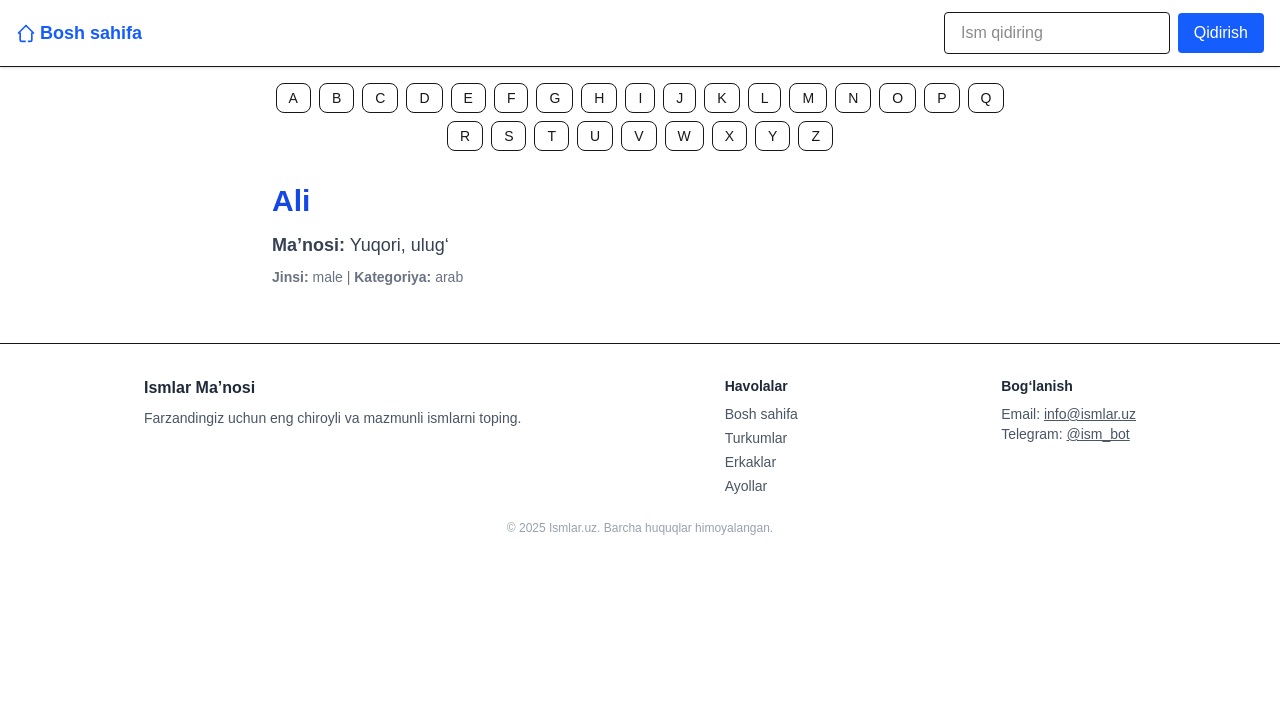
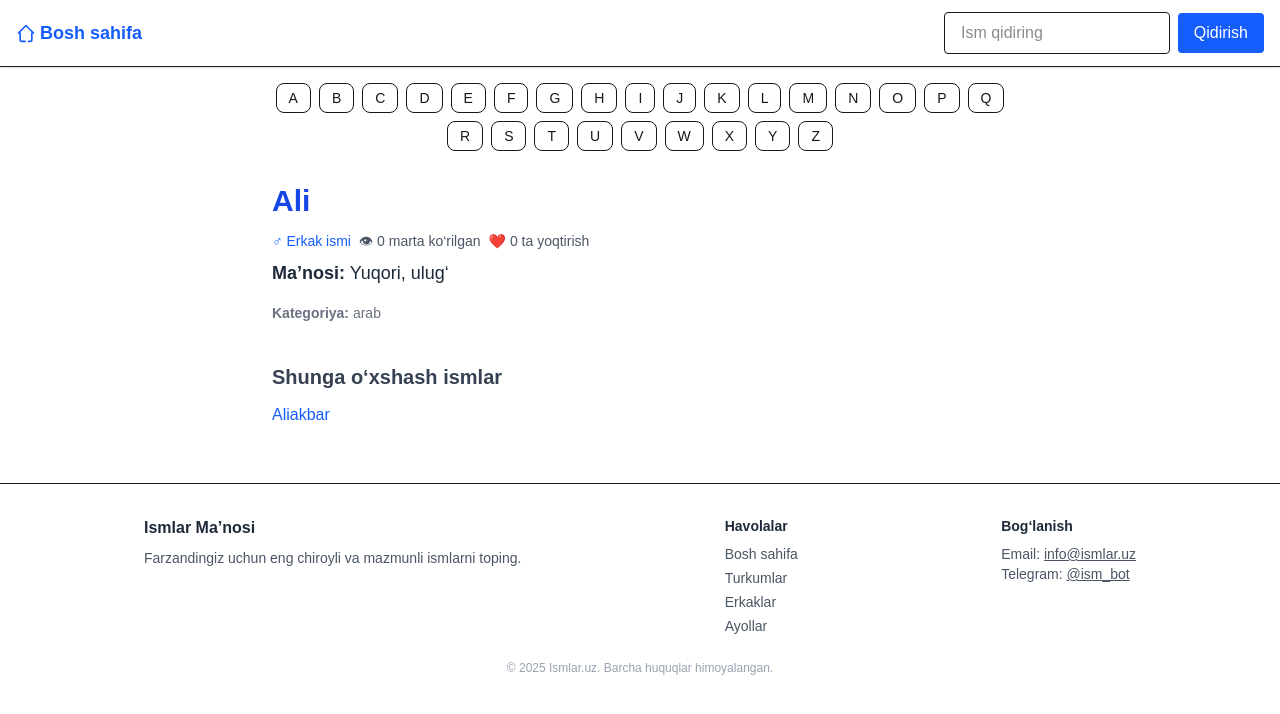
Before and after one commit to asadbekdev07/name, a Next.js app: page /uz/name/ali in a window 1280 px wide. Shown: the top 714 px of the page. Built offline with nearby package versions, Linux system fonts and the light colour scheme.

Commit message:
Fix url path issue and add name page

```diff
--- a/app/[lang]/alphabet/[letter]/page.tsx
+++ b/app/[lang]/alphabet/[letter]/page.tsx
@@ -84,7 +84,6 @@ export default function AlphabetPage({ params }: Props) {
           {paginated.map((item) => (
             <SimpleNameItem
               key={item.id}
-              id={item.id}
               name={item.name}
               lang={item.lang}
               gender={item.gender}
--- a/app/[lang]/category/[origin]/page.tsx
+++ b/app/[lang]/category/[origin]/page.tsx
@@ -101,7 +101,6 @@ export default function CategoryPage({ params }: Props) {
           {paginated.map((item) => (
             <SimpleNameItem
               key={item.id}
-              id={item.id}
               name={item.name}
               lang={item.lang}
               gender={item.gender}
--- a/app/[lang]/name/[name]/page.tsx
+++ b/app/[lang]/name/[name]/page.tsx
@@ -1,7 +1,8 @@
-"use client"
+"use client";
 import { mockNames } from "@/lib/mockNames";
 import AlphabetFilter from "@/components/AlphabetFilter";
 import { notFound } from "next/navigation";
+import Link from "next/link";
 
 interface Props {
   params: {
@@ -21,26 +22,63 @@ export default function NameDetailPage({ params }: Props) {
 
   if (!matched) return notFound();
 
+  const similar = mockNames.filter(
+    (item) =>
+      item.name.toLowerCase().includes(name.toLowerCase()) &&
+      item.name.toLowerCase() !== name.toLowerCase() &&
+      item.lang === lang
+  );
+
   return (
     <main className="max-w-3xl mx-auto p-4">
       {/* ALPHABET FILTER always visible on top */}
       <div className="mb-8">
-        <AlphabetFilter
-          selected=""
-          onSelect={() => {}}
-          lang={lang}
-        />
+        <AlphabetFilter selected="" onSelect={() => {}} lang={lang} />
       </div>
 
       <h1 className="text-3xl font-bold text-blue-700 mb-3">
         {matched.name}
       </h1>
-      <p className="text-gray-700 text-lg mb-2">
+
+      {/* Gender + Views + Likes */}
+      <p className="text-gray-600 text-sm mb-2 flex gap-2 items-center">
+        <span className={matched.gender === "male" ? "text-blue-600" : "text-pink-600"}>
+          {matched.gender === "male" ? "♂ Erkak ismi" : "♀ Ayol ismi"}
+        </span>
+        <span>👁 {matched.views || 0} marta ko‘rilgan</span>
+        <span>❤️ {matched.likes || 0} ta yoqtirish</span>
+      </p>
+
+      {/* Meaning */}
+      <p className="text-gray-800 text-lg mb-4">
         <strong>Ma’nosi:</strong> {matched.meaning}
       </p>
-      <p className="text-gray-500 text-sm">
-        <strong>Jinsi:</strong> {matched.gender} | <strong>Kategoriya:</strong> {matched.category}
+
+      {/* Category */}
+      <p className="text-gray-500 text-sm mb-6">
+        <strong>Kategoriya:</strong> {matched.category}
       </p>
+
+      {/* Similar names */}
+      {similar.length > 0 && (
+        <div className="mt-10">
+          <h2 className="text-xl font-semibold text-gray-700 mb-3">
+            Shunga o‘xshash ismlar
+          </h2>
+          <ul className="grid gap-2">
+            {similar.slice(0, 10).map((item) => (
+              <li key={item.id}>
+                <Link
+                  href={`/${lang}/name/${item.name.toLowerCase()}`}
+                  className="text-blue-600 hover:underline"
+                >
+                  {item.name}
+                </Link>
+              </li>
+            ))}
+          </ul>
+        </div>
+      )}
     </main>
   );
 }
--- a/components/SimpleNameItem.tsx
+++ b/components/SimpleNameItem.tsx
@@ -3,13 +3,12 @@ import Link from "next/link";
 import { Mars, Venus } from "lucide-react";
 
 interface Props {
-  id: string;
   name: string;
   lang: string;
   gender: string;
 }
 
-export default function SimpleNameItem({ id, name, lang, gender }: Props) {
+export default function SimpleNameItem({ name, lang, gender }: Props) {
   const genderLabel =
     gender === "male"
       ? {
@@ -26,7 +25,7 @@ export default function SimpleNameItem({ id, name, lang, gender }: Props) {
   return (
     <li className="border-b border-gray-200 last:border-none">
       <Link
-        href={`/${lang}/name/${id}`}
+        href={`/${lang}/name/${name.toLowerCase()}`}
         className="flex items-center justify-between py-3 px-4 hover:bg-blue-50 transition"
       >
         <span className="text-blue-900 font-medium">{name}</span>
```
